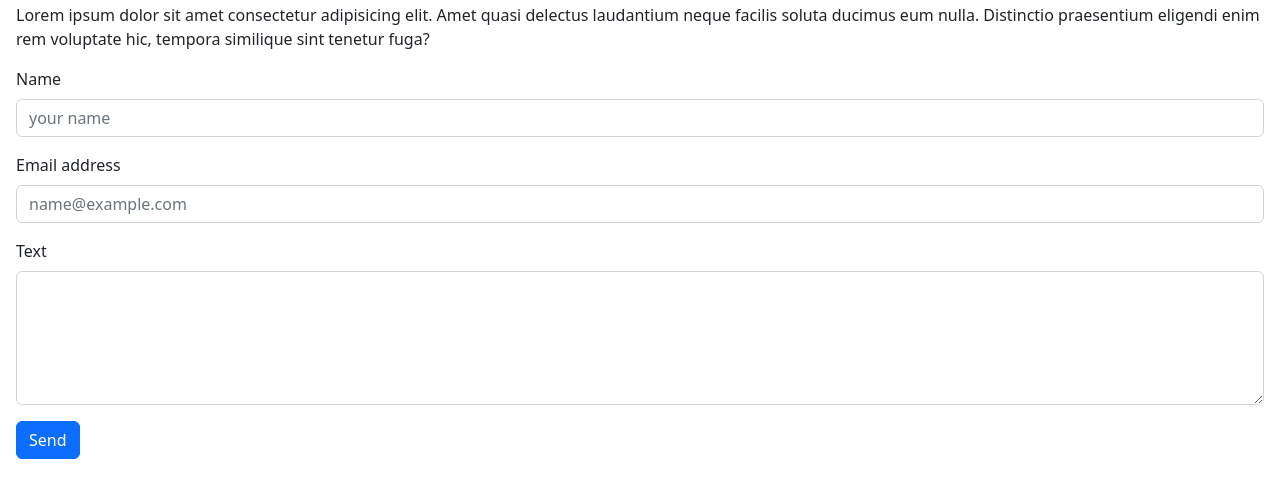
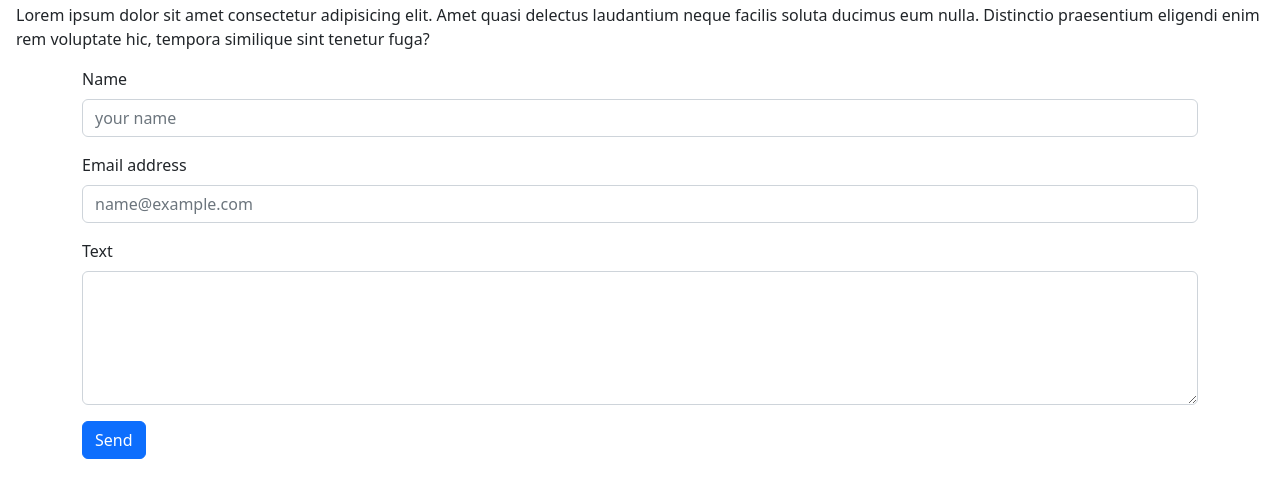
Before and after one commit to ZhenyaIlchenko/ProjectUK, a website built with Parcel: page src/index.html in a window 1280 px wide. Shown: the part 69-566 px from the top of the page. Built offline with nearby package versions, Linux system fonts and the light colour scheme.

Commit message:
Update index.html

```diff
--- a/src/index.html
+++ b/src/index.html
@@ -13,7 +13,7 @@
 
   <p>Lorem ipsum dolor sit amet consectetur adipisicing elit. Amet quasi delectus laudantium neque facilis soluta ducimus eum nulla. Distinctio praesentium eligendi enim rem voluptate hic, tempora similique sint tenetur fuga?</p>
 
-  <form>
+  <form class="container">
     <div class="mb-3">
     <label for="FormControlInput1" class="form-label"><main>Name</main></label>
     <input type="name" class="form-control" id="FormControlInput1" placeholder="your name">
```
